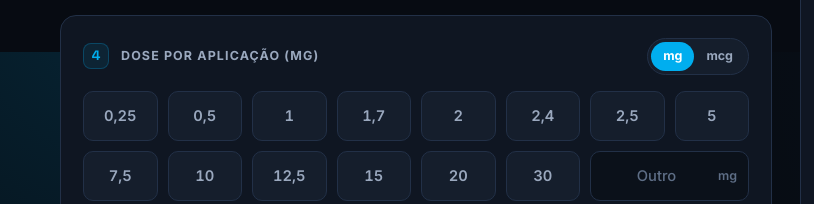
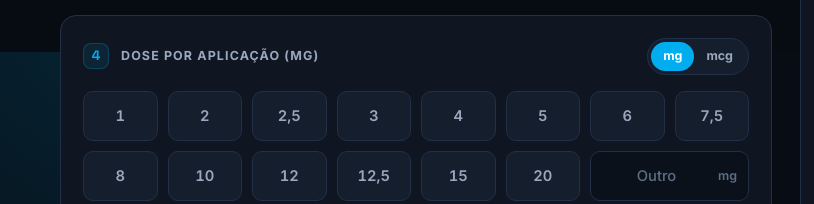
Before and after one commit to nooklesbr-droid/calculadorapeps, a website: page index.html in a window 1280 px wide. Shown: the part 748-952 px from the top of the page, 0-814 px from the left. Drawn offline with Linux system fonts and the light colour scheme.

Commit message:
Add files via upload

```diff
--- a/index.html
+++ b/index.html
@@ -742,7 +742,7 @@ button { cursor: pointer; }
         ],
         dose: {
             // 14 opções + campo "Outro" (ocupa 2) = 16 células: 2 linhas de 8 no PC, 4 de 4 no celular
-            mg:  [0.25, 0.5, 1, 1.7, 2, 2.4, 2.5, 5, 7.5, 10, 12.5, 15, 20, 30],
+            mg:  [1, 2, 2.5, 3, 4, 5, 6, 7.5, 8, 10, 12, 12.5, 15, 20],
             mcg: [100, 150, 200, 250, 300, 400, 500, 600, 750, 1000, 1500, 2000, 2500, 5000]
         },
         freq: [
```
